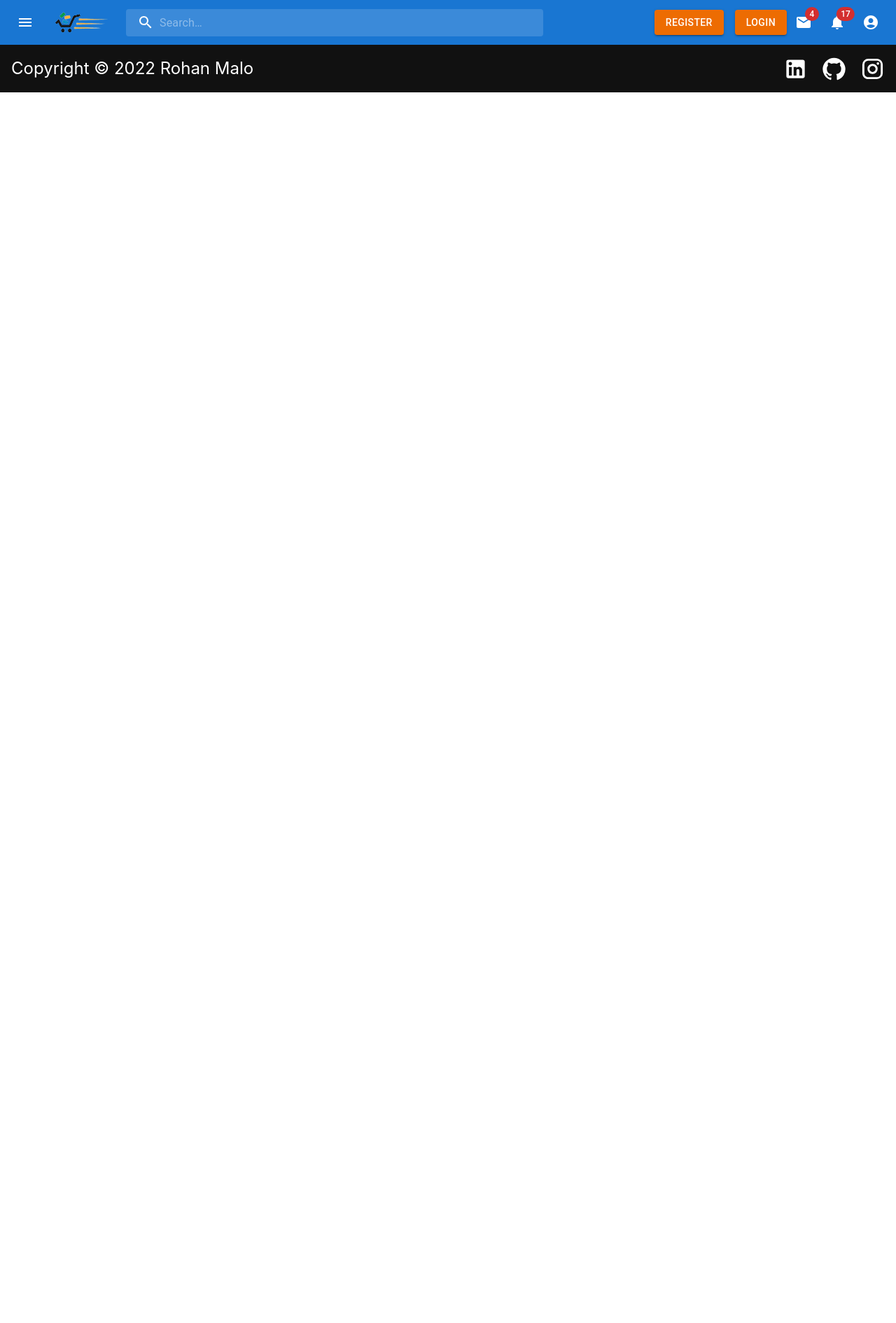
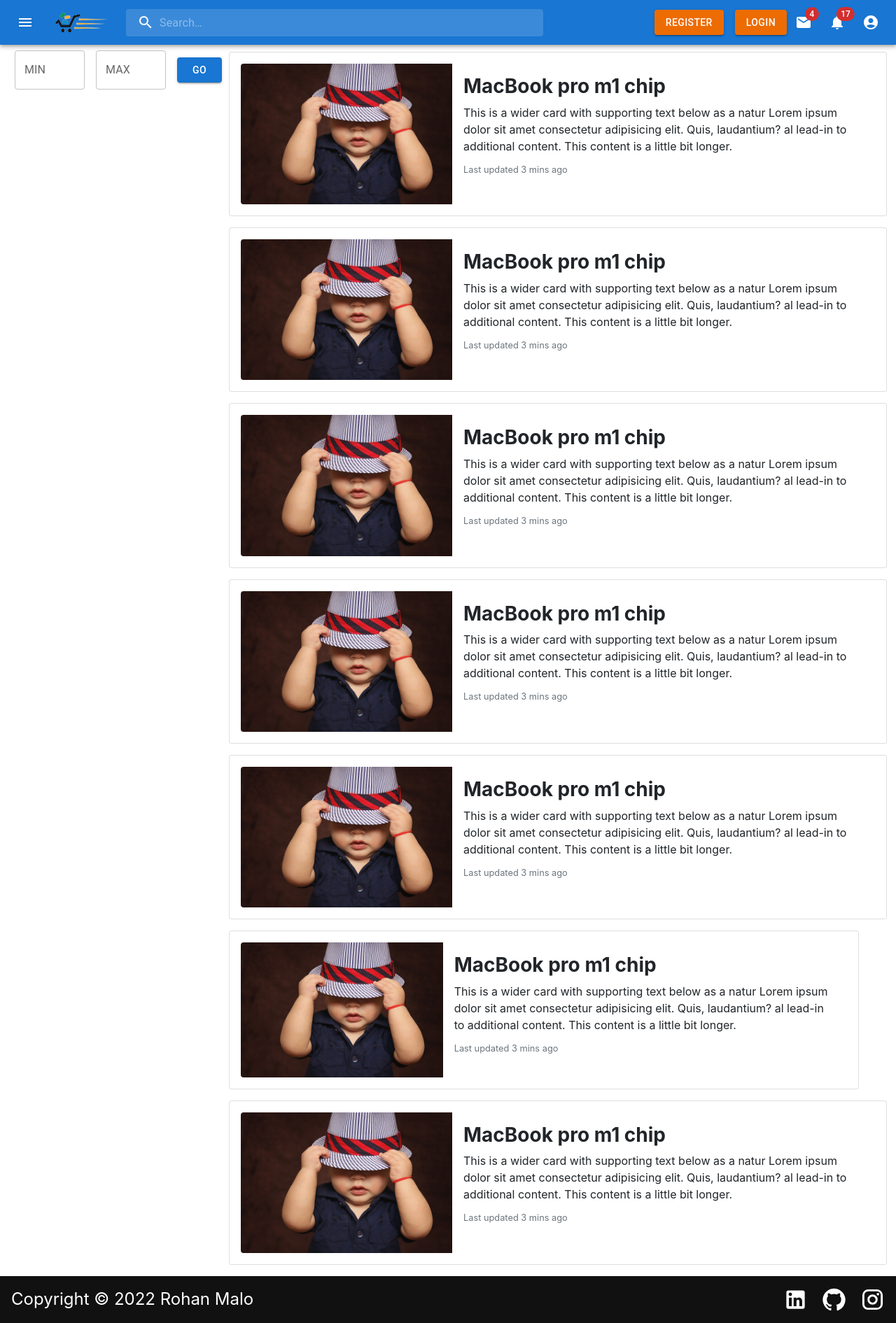
Before and after one commit to reo127/EcommerceDesign, a React (Create React App) app: page /search in a window 1280 px wide. Shown: the whole page at 70% size. Before the commit the page ends 800 px from the top, so only its background shows below. Built offline with nearby package versions, Linux system fonts and the light colour scheme.

Commit message:
Created Search page Design

```diff
--- a/public/index.html
+++ b/public/index.html
@@ -18,6 +18,10 @@
 
     <!-- TailWind CSS CDN -->
     <script src="https://cdn.tailwindcss.com/"></script>
+
+     <!-- Bootstrap CSS -->
+     <link href="https://cdn.jsdelivr.net/npm/bootstrap@5.1.3/dist/css/bootstrap.min.css" rel="stylesheet" integrity="sha384-1BmE4kWBq78iYhFldvKuhfTAU6auU8tT94WrHftjDbrCEXSU1oBoqyl2QvZ6jIW3" crossorigin="anonymous">
+
 
     <!--
       Notice the use of %PUBLIC_URL% in the tags above.
@@ -43,5 +47,9 @@
       To begin the development, run `npm start` or `yarn start`.
       To create a production bundle, use `npm run build` or `yarn build`.
     -->
+
+     <!-- Option 1: Bootstrap Bundle with Popper -->
+     <script src="https://cdn.jsdelivr.net/npm/bootstrap@5.1.3/dist/js/bootstrap.bundle.min.js" integrity="sha384-ka7Sk0Gln4gmtz2MlQnikT1wXgYsOg+OMhuP+IlRH9sENBO0LRn5q+8nbTov4+1p" crossorigin="anonymous"></script>
+
   </body>
 </html>
--- a/src/App.js
+++ b/src/App.js
@@ -11,8 +11,11 @@ import Footer from "./Components/Footer";
 import Navbar from "./Components/Navbar";
 import Home from "./Screens/Home";
 import Product from "./Screens/Product";
+import Search from "./Screens/Search";
+
 
 import { Route, Routes } from "react-router-dom";
+// import { Search } from "@mui/icons-material";
 
 
 
@@ -26,6 +29,7 @@ function App() {
       <Routes>
           <Route path="/" element={<Home />} />
           <Route path="/pro" element={<Product />} />
+          <Route path="/search" element={<Search />} />
       </Routes>
 
 
--- /dev/null
+++ b/src/Screens/Search.jsx
@@ -0,0 +1,173 @@
+import React from 'react'
+import Box from '@mui/material/Box';
+import TextField from '@mui/material/TextField';
+import Button from '@mui/material/Button';
+import image from '../images/1.jpg'
+import { Link } from 'react-router-dom'
+
+const Search = () => {
+  return (
+    <>
+      <div className="container d-flex justify-content-around align-items-start flex-wrap">
+
+        <Box
+          sx={{
+            display: 'flex',
+            alignItems: 'center',
+            '& > :not(style)': { m: 1 },
+          }}
+        >
+
+          <TextField
+            id="demo-helper-text-misaligned"
+            label="MIN"
+            type='number'
+            style={{ width: '100px' }}
+          />
+          <TextField
+            id="demo-helper-text-misaligned-no-helper"
+            label="MAX"
+            type='number'
+            style={{ width: '100px' }}
+          />
+          <Button variant="contained"> Go </Button>
+        </Box>
+
+
+        <div className="searchItems">
+
+          <div class="card mb-3" style={{ maxWidth: '940px', padding: '1rem', marginTop: '10px' }}>
+            <div class="row g-0">
+              <div class="col-md-4">
+                <Link to="#">
+                  <img src={image} class="img-fluid rounded-start" alt="..." />
+                </Link>
+              </div>
+              <div class="col-md-8">
+                <div class="card-body">
+                  <h5 class="card-title fs-3"><b>MacBook pro m1 chip</b></h5>
+                  <p class="card-text my-2 fw-normal">This is a wider card with supporting text below as a natur Lorem ipsum dolor sit amet consectetur adipisicing elit. Quis, laudantium? al lead-in to additional content. This content is a little bit longer.</p>
+                  <p class="card-text"><small class="text-muted">Last updated 3 mins ago</small></p>
+                </div>
+              </div>
+            </div>
+          </div>
+
+
+          <div class="card mb-3" style={{ maxWidth: '940px', padding: '1rem', marginTop: '10px' }}>
+            <div class="row g-0">
+              <div class="col-md-4">
+                <Link to="#">
+                  <img src={image} class="img-fluid rounded-start" alt="..." />
+                </Link>
+              </div>
+              <div class="col-md-8">
+                <div class="card-body">
+                  <h5 class="card-title fs-3"><b>MacBook pro m1 chip</b></h5>
+                  <p class="card-text my-2 fw-normal">This is a wider card with supporting text below as a natur Lorem ipsum dolor sit amet consectetur adipisicing elit. Quis, laudantium? al lead-in to additional content. This content is a little bit longer.</p>
+                  <p class="card-text"><small class="text-muted">Last updated 3 mins ago</small></p>
+                </div>
+              </div>
+            </div>
+          </div>
+
+
+          <div class="card mb-3" style={{ maxWidth: '940px', padding: '1rem', marginTop: '10px' }}>
+            <div class="row g-0">
+              <div class="col-md-4">
+                <Link to="#">
+                  <img src={image} class="img-fluid rounded-start" alt="..." />
+                </Link>
+              </div>
+              <div class="col-md-8">
+                <div class="card-body">
+                  <h5 class="card-title fs-3"><b>MacBook pro m1 chip</b></h5>
+                  <p class="card-text my-2 fw-normal">This is a wider card with supporting text below as a natur Lorem ipsum dolor sit amet consectetur adipisicing elit. Quis, laudantium? al lead-in to additional content. This content is a little bit longer.</p>
+                  <p class="card-text"><small class="text-muted">Last updated 3 mins ago</small></p>
+                </div>
+              </div>
+            </div>
+          </div>
+
+
+          <div class="card mb-3" style={{ maxWidth: '940px', padding: '1rem', marginTop: '10px' }}>
+            <div class="row g-0">
+              <div class="col-md-4">
+                <Link to="#">
+                  <img src={image} class="img-fluid rounded-start" alt="..." />
+                </Link>
+              </div>
+              <div class="col-md-8">
+                <div class="card-body">
+                  <h5 class="card-title fs-3"><b>MacBook pro m1 chip</b></h5>
+                  <p class="card-text my-2 fw-normal">This is a wider card with supporting text below as a natur Lorem ipsum dolor sit amet consectetur adipisicing elit. Quis, laudantium? al lead-in to additional content. This content is a little bit longer.</p>
+                  <p class="card-text"><small class="text-muted">Last updated 3 mins ago</small></p>
+                </div>
+              </div>
+            </div>
+          </div>
+
+
+          <div class="card mb-3" style={{ maxWidth: '940px', padding: '1rem', marginTop: '10px' }}>
+            <div class="row g-0">
+              <div class="col-md-4">
+                <Link to="#">
+                  <img src={image} class="img-fluid rounded-start" alt="..." />
+                </Link>
+              </div>
+              <div class="col-md-8">
+                <div class="card-body">
+                  <h5 class="card-title fs-3"><b>MacBook pro m1 chip</b></h5>
+                  <p class="card-text my-2 fw-normal">This is a wider card with supporting text below as a natur Lorem ipsum dolor sit amet consectetur adipisicing elit. Quis, laudantium? al lead-in to additional content. This content is a little bit longer.</p>
+                  <p class="card-text"><small class="text-muted">Last updated 3 mins ago</small></p>
+                </div>
+              </div>
+            </div>
+          </div>
+
+
+          <div class="card mb-3" style={{ maxWidth: '900px', padding: '1rem', marginTop: '10px' }}>
+            <div class="row g-0">
+              <div class="col-md-4">
+                <Link to="#">
+                  <img src={image} class="img-fluid rounded-start" alt="..." />
+                </Link>
+              </div>
+              <div class="col-md-8">
+                <div class="card-body">
+                  <h5 class="card-title fs-3"><b>MacBook pro m1 chip</b></h5>
+                  <p class="card-text my-2 fw-normal">This is a wider card with supporting text below as a natur Lorem ipsum dolor sit amet consectetur adipisicing elit. Quis, laudantium? al lead-in to additional content. This content is a little bit longer.</p>
+                  <p class="card-text"><small class="text-muted">Last updated 3 mins ago</small></p>
+                </div>
+              </div>
+            </div>
+          </div>
+
+
+          <div class="card mb-3" style={{ maxWidth: '940px', padding: '1rem', marginTop: '10px' }}>
+            <div class="row g-0">
+              <div class="col-md-4">
+                <Link to="#">
+                  <img src={image} class="img-fluid rounded-start" alt="..." />
+                </Link>
+              </div>
+              <div class="col-md-8">
+                <div class="card-body">
+                  <h5 class="card-title fs-3"><b>MacBook pro m1 chip</b></h5>
+                  <p class="card-text my-2 fw-normal">This is a wider card with supporting text below as a natur Lorem ipsum dolor sit amet consectetur adipisicing elit. Quis, laudantium? al lead-in to additional content. This content is a little bit longer.</p>
+                  <p class="card-text"><small class="text-muted">Last updated 3 mins ago</small></p>
+                </div>
+              </div>
+            </div>
+          </div>
+
+
+
+
+        </div>
+      </div>
+    </>
+  )
+}
+
+export default Search
```
